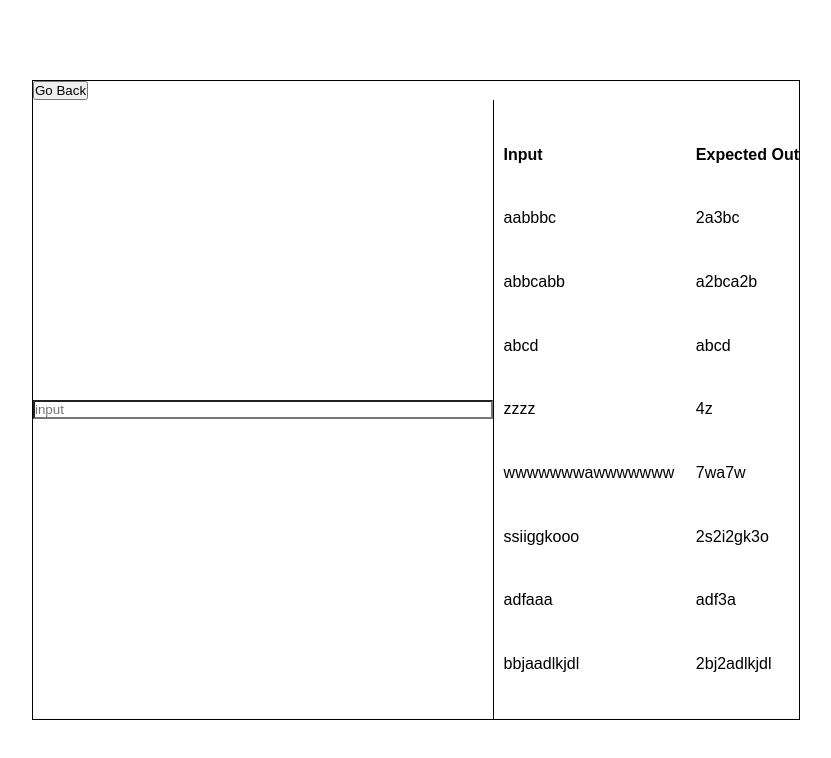
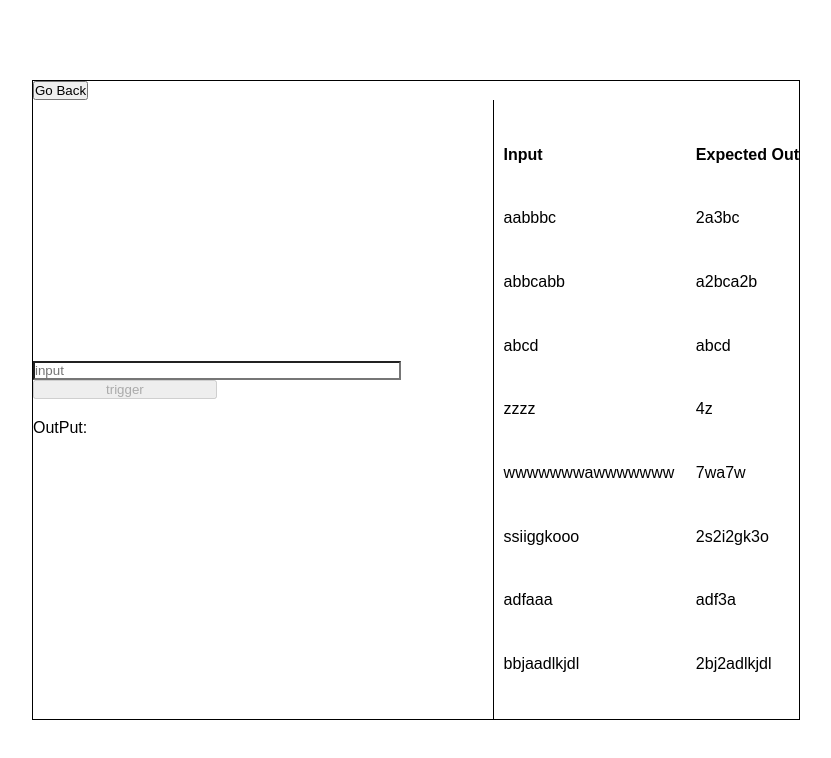
Before and after one commit to gbezeljak/meliChallenge, a React (Create React App) app: page /logic in a window 1280 px wide. Shown: the top 758 px of the page, without its empty margins (224-1055 px from the left). Built offline with nearby package versions, Linux system fonts and the light colour scheme.

Commit message:
logic challenge resolved

```diff
--- a/src/pages/Logic/index.js
+++ b/src/pages/Logic/index.js
@@ -1,7 +1,36 @@
 import React, { Component } from 'react'
 
 class Logic extends Component {
-  state = { input: '' }
+  state = { input: '', output: '' }
+
+  handleTrigger = () => {
+    const arr = this.state.input.split('')
+    let result = [],
+      prevChar,
+      count,
+      i
+
+    for (prevChar = arr[0], count = 1, i = 1; i < arr.length; i++) {
+      if (prevChar !== arr[i]) {
+        // add sequence
+        result = [...result, `${count > 1 ? count : ''}${prevChar}`]
+        count = 1
+        prevChar = arr[i]
+      } else {
+        // up count
+        count++
+      }
+    }
+    // add last sequence
+    result = [...result, `${count > 1 ? count : ''}${prevChar}`]
+
+    this.setState({ output: result })
+  }
+
+  stringifyOutput = (arr) => {
+    return arr.toString().replace(/[, ]+/g, '')
+  }
+
   render() {
     return (
       <div style={{ height: '100%', display: 'flex' }}>
@@ -26,7 +55,18 @@ class Logic extends Component {
               <input
                 placeholder={'input'}
                 onChange={(e) => this.setState({ input: e.target.value })}
+                style={{ width: '80%' }}
               />
+              <button
+                style={{ width: '40%' }}
+                disabled={!this.state.input}
+                onClick={() => this.handleTrigger()}
+              >
+                trigger
+              </button>
+              <div style={{ margin: '20px 0px' }}>
+                OutPut: {this.stringifyOutput(this.state.output)}
+              </div>
             </div>{' '}
             <div
               style={{
```
Also changed, not shown: 1 other file (tests, documents, lock files or other folders).
